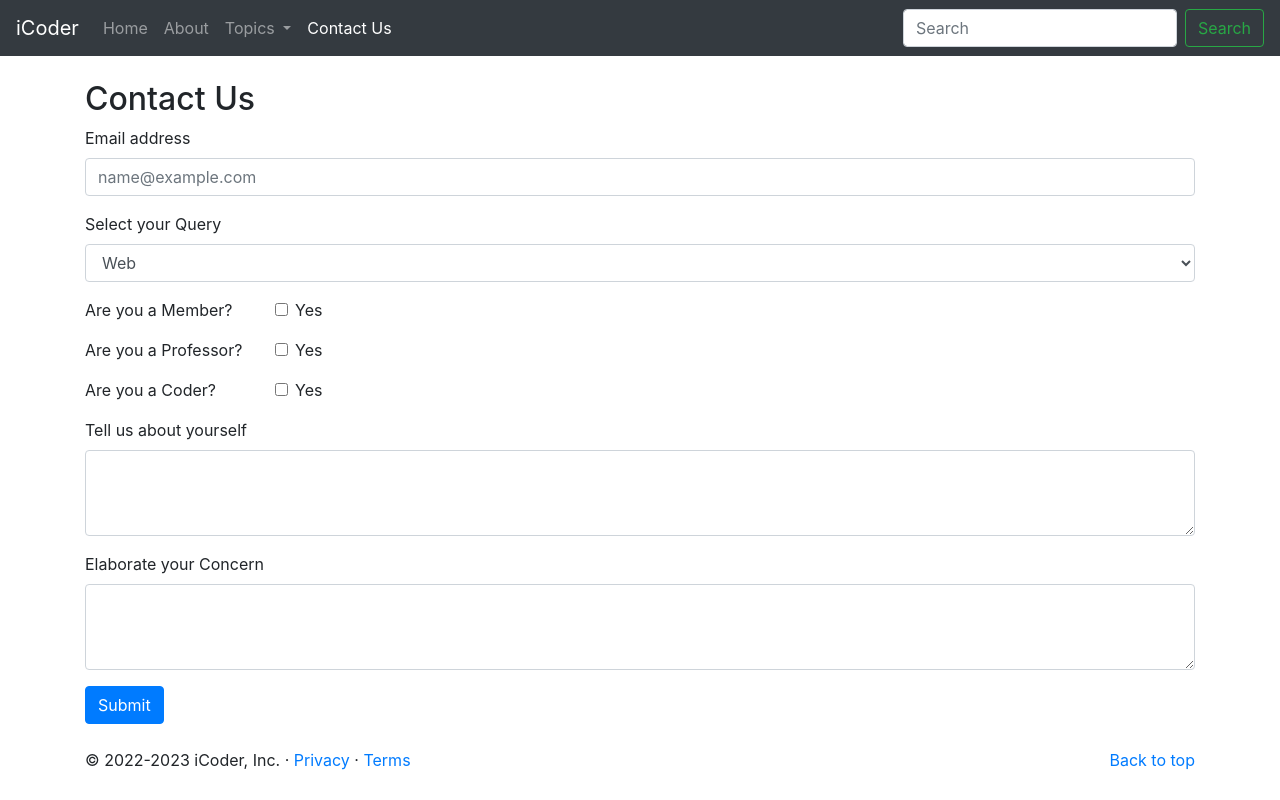
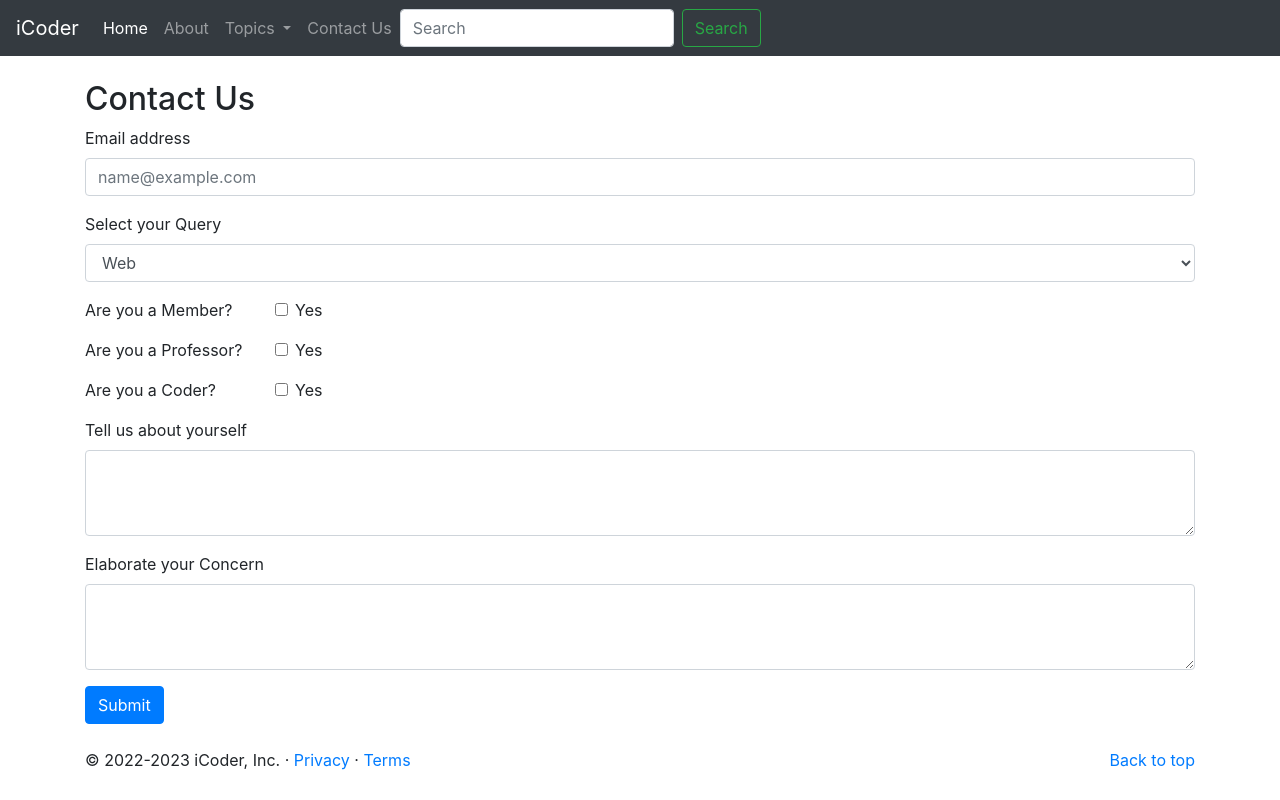
Before and after one commit to Ayush7860/ProjectiCoderBootstrap, a plain HTML site: page contact.html in a window 1280 px wide. Drawn offline with nearby package versions, Linux system fonts and the light colour scheme.

Commit message:
Update contact.html

```diff
--- a/contact.html
+++ b/contact.html
@@ -23,12 +23,12 @@
 
     <div class="collapse navbar-collapse" id="navbarSupportedContent">
       <ul class="navbar-nav mr-auto">
-        <li class="nav-item ">
-          <a class="nav-link" href="/">Home <span class="sr-only">(current)</span></a>
+            <ul class="navbar-nav mr-auto">
+        <li class="nav-item active">
+          <a class="nav-link" href="iCoderBootstrap/">Home <span class="sr-only">(current)</span></a>
         </li>
         <li class="nav-item">
-          <a class="nav-link" href="/about.html">About</a>
-        </li>
+          <a class="nav-link" href="/iCoderBootstrap/about.html">About</a>
         </li>
         <li class="nav-item dropdown">
           <a class="nav-link dropdown-toggle" href="#" id="navbarDropdown" role="button" data-toggle="dropdown"
@@ -43,9 +43,10 @@
             <a class="dropdown-item" href="#">Write for us</a>
           </div>
         </li>
-        <li class="nav-item active">
-          <a class="nav-link" href="/contact.html">Contact Us</a>
+        <li class="nav-item">
+          <a class="nav-link" href="/iCoderBootstrap/contact.html">Contact Us</a>
         </li>
+
 
 
       </ul>
```
